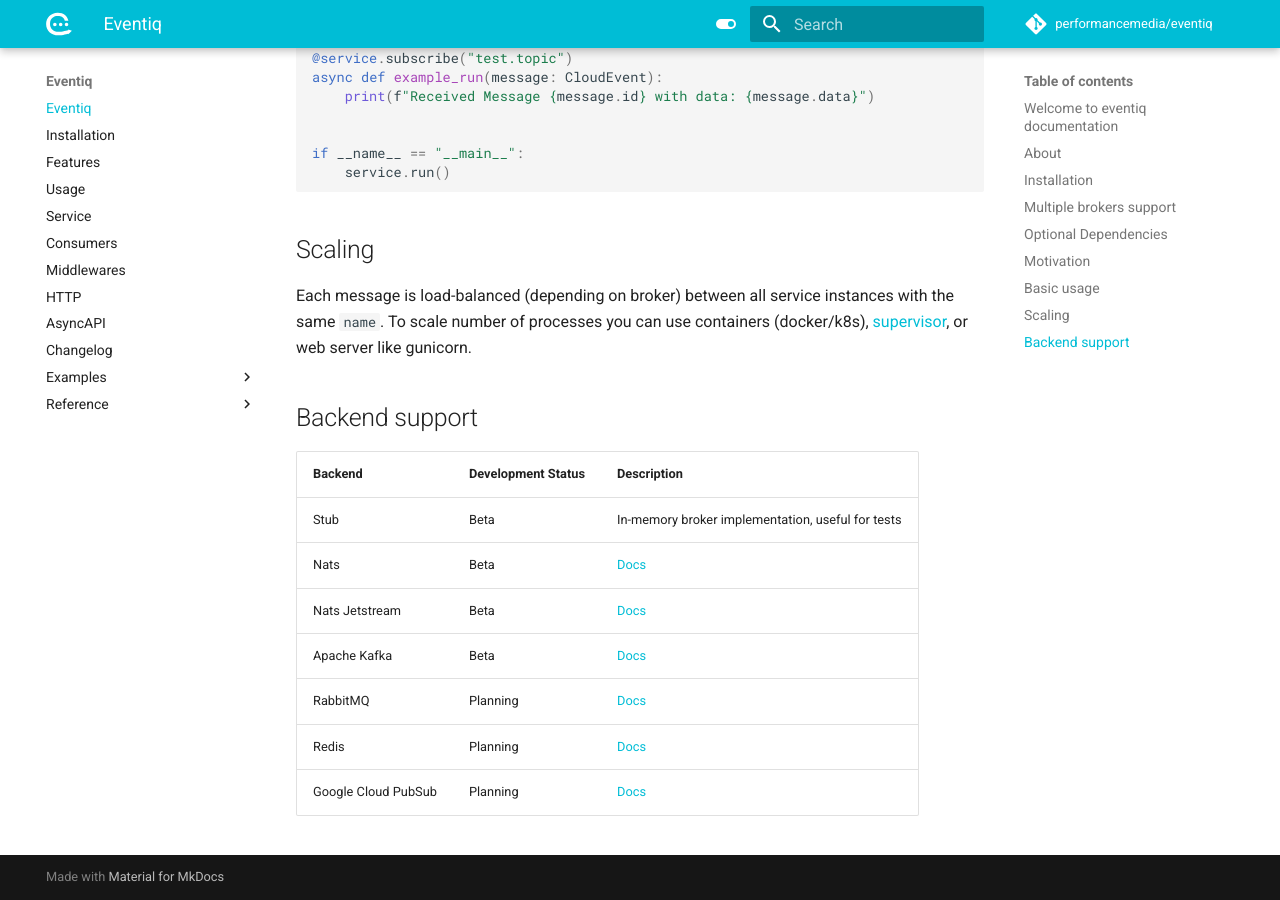
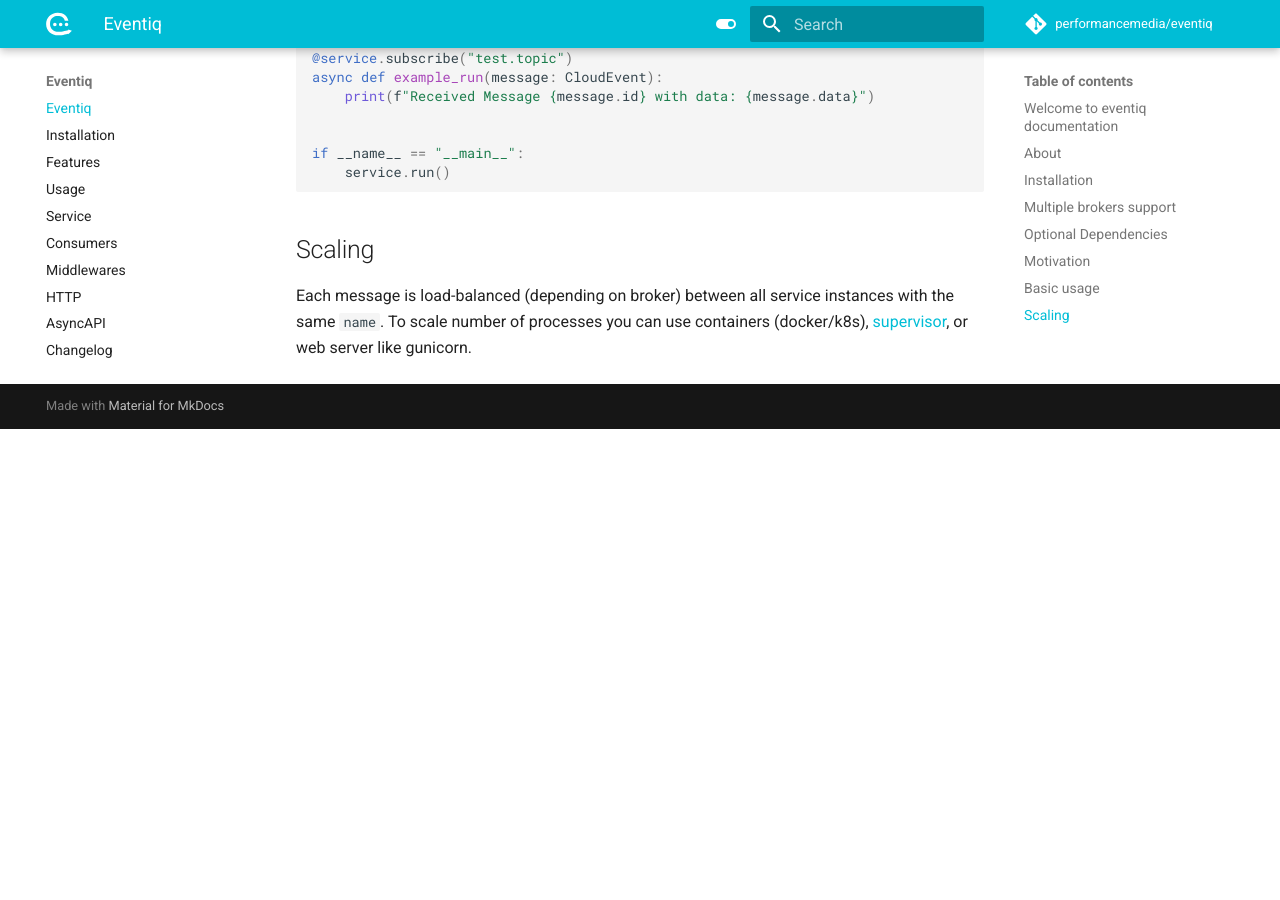
Before and after one commit to performancemedia/eventiq, an MkDocs documentation site: the page built from docs/index.md, in a window 1280 px wide and 900 px high, scrolled down 2454 px. Built offline with MkDocs 1.6.1 and Material for MkDocs 9.7.7, drawn with Linux system fonts in a browser that asks for light colours; comment, search, counter and statistics services are not loaded; after the commit the page ends 2883 px from its top, so only the background shows below that.

Commit message:
update docs deps

```diff
--- a/docs/index.md
+++ b/docs/index.md
@@ -107,16 +107,3 @@
 Each message is load-balanced (depending on broker) between all service instances with the same `name`.
 To scale number of processes you can use containers (docker/k8s), [supervisor](http://supervisord.org/),
 or web server like gunicorn.
-
-
-## Backend support
-
-|Backend|Development Status|Description|
-|--|---|---|
-|Stub|Beta|In-memory broker implementation, useful for tests|
-|Nats|Beta|[Docs](https://docs.nats.io/)|
-|Nats Jetstream|Beta|[Docs](https://docs.nats.io/nats-concepts/jetstream)|
-|Apache Kafka|Beta|[Docs](https://kafka.apache.org/)|
-|RabbitMQ|Planning|[Docs](https://www.rabbitmq.com/)|
-|Redis|Planning|[Docs](https://redis.io/docs/manual/pubsub/)|
-|Google Cloud PubSub|Planning|[Docs](https://pypi.org/project/gcloud-aio-pubsub/)|
--- a/pyproject.toml
+++ b/pyproject.toml
@@ -94,7 +94,9 @@
 bandit = "^1.7.4"
 python-semantic-release = "^7.33.2"
 
+uvloop = "^0.19.0"
 uvicorn = "^0.19.0"
+
 opentelemetry-instrumentation-logging = "^0.43b0"
 opentelemetry-instrumentation-fastapi = "^0.43b0"
 
```
Also changed, not shown: other parts of docs/index.md (+1 -1 lines), docs/installation.md (+1 -0 lines), 2 other files.
